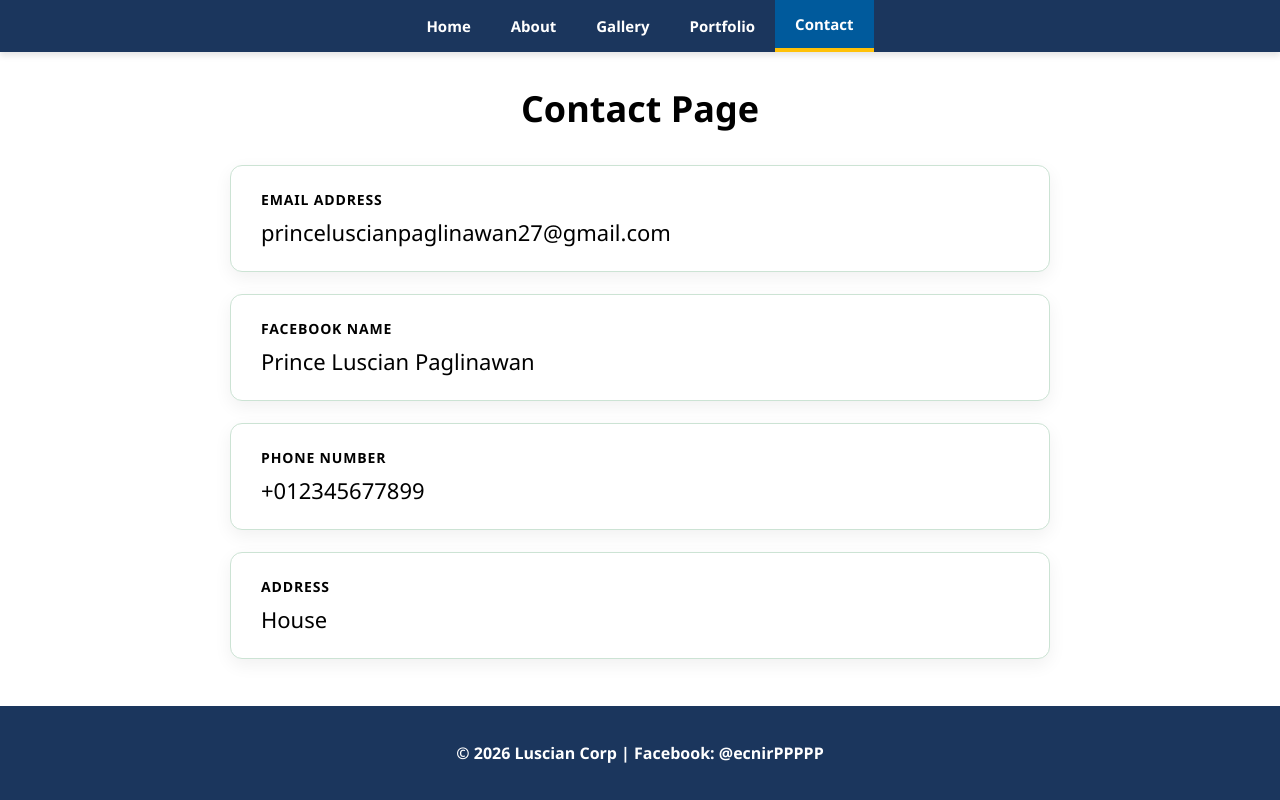
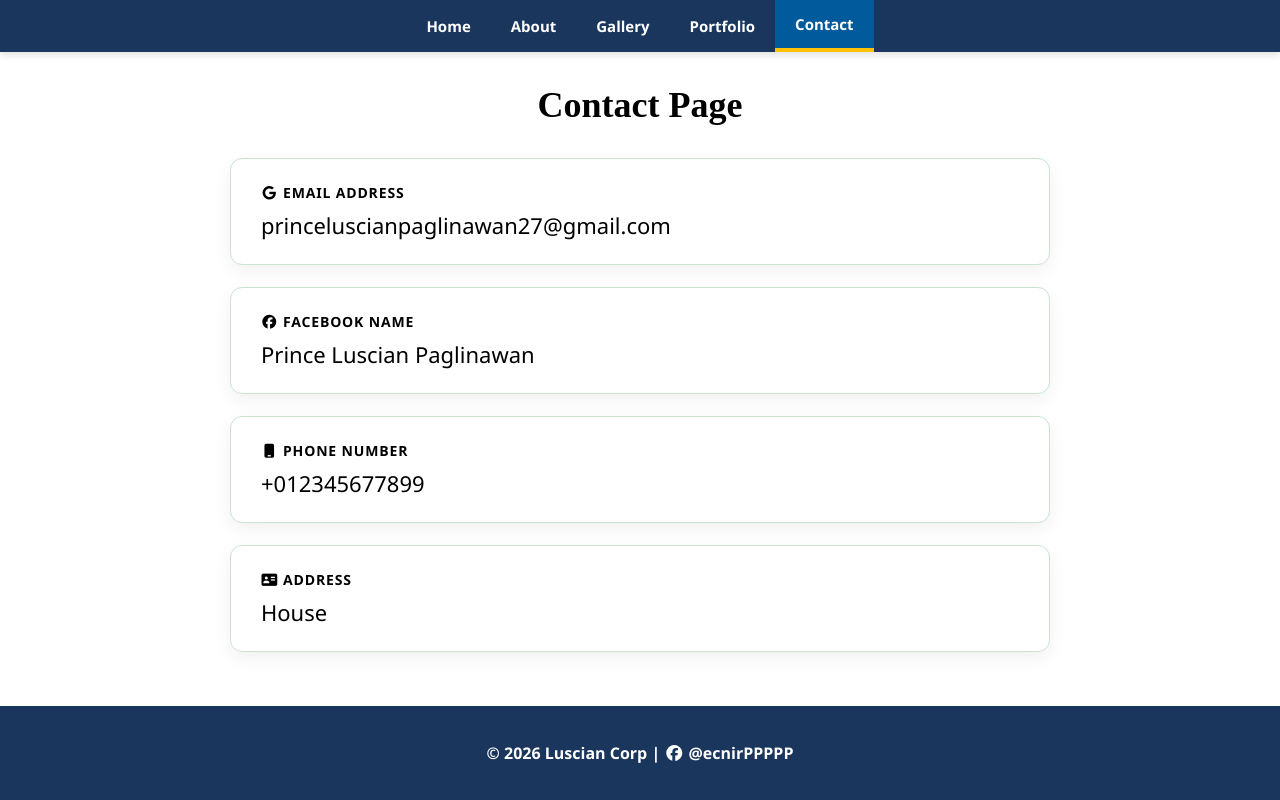
Before and after one commit to MirokuSano/Website, a plain HTML site: page contact.html in a window 1280 px wide. Drawn offline with Linux system fonts and the light colour scheme.

Commit message:
Add Font Awesome icons to contact page

```diff
--- a/contact.html
+++ b/contact.html
@@ -5,6 +5,7 @@
     <meta name="viewport" content="width=device-width, initial-scale=1.0">
     <title>Contact Page</title>
     <link rel="stylesheet" href="menuStyle.css">
+    <link rel="stylesheet" href="https://cdnjs.cloudflare.com/ajax/libs/font-awesome/7.3.1/css/all.min.css">
     <style>
         * {
             box-sizing: border-box;
@@ -67,9 +68,6 @@
             margin-top: auto;
             padding: 20px 0;
         }
-        h1 {
-            font-family: 'Segoe UI', sans-serif;
-        }
     </style>
 </head>
 <body>
@@ -87,28 +85,28 @@
 
     <div class="meContacs">
         <div class="contac">
-            <p class="plaform">EMAIL ADDRESS</p>
+            <p class="plaform"><i class="fa-brands fa-google"></i> EMAIL ADDRESS</p>
             <p class="label">princeluscianpaglinawan27@gmail.com</p>
         </div>
 
         <div class="contac">
-            <p class="plaform">FACEBOOK NAME</p>
+            <p class="plaform"><i class="fa-brands fa-facebook"></i> FACEBOOK NAME</p>
             <p class="label">Prince Luscian Paglinawan</p>
         </div>
 
         <div class="contac">
-            <p class="plaform">PHONE NUMBER</p>
+            <p class="plaform"><i class="fa-solid fa-mobile"></i> PHONE NUMBER</p>
             <p class="label">+012345677899</p>
         </div>
 
         <div class="contac">
-            <p class="plaform">ADDRESS</p>
+            <p class="plaform"><i class="fa-solid fa-address-card"></i> ADDRESS</p>
             <p class="label">House</p>
         </div>
     </div>
 
     <footer>
-        <p>&copy; 2026 Luscian Corp | Facebook: @ecnirPPPPP</p>
+        <p>&copy; 2026 Luscian Corp | <i class="fa-brands fa-facebook"></i> @ecnirPPPPP</p>
     </footer>
 </body>
 </html>
```
